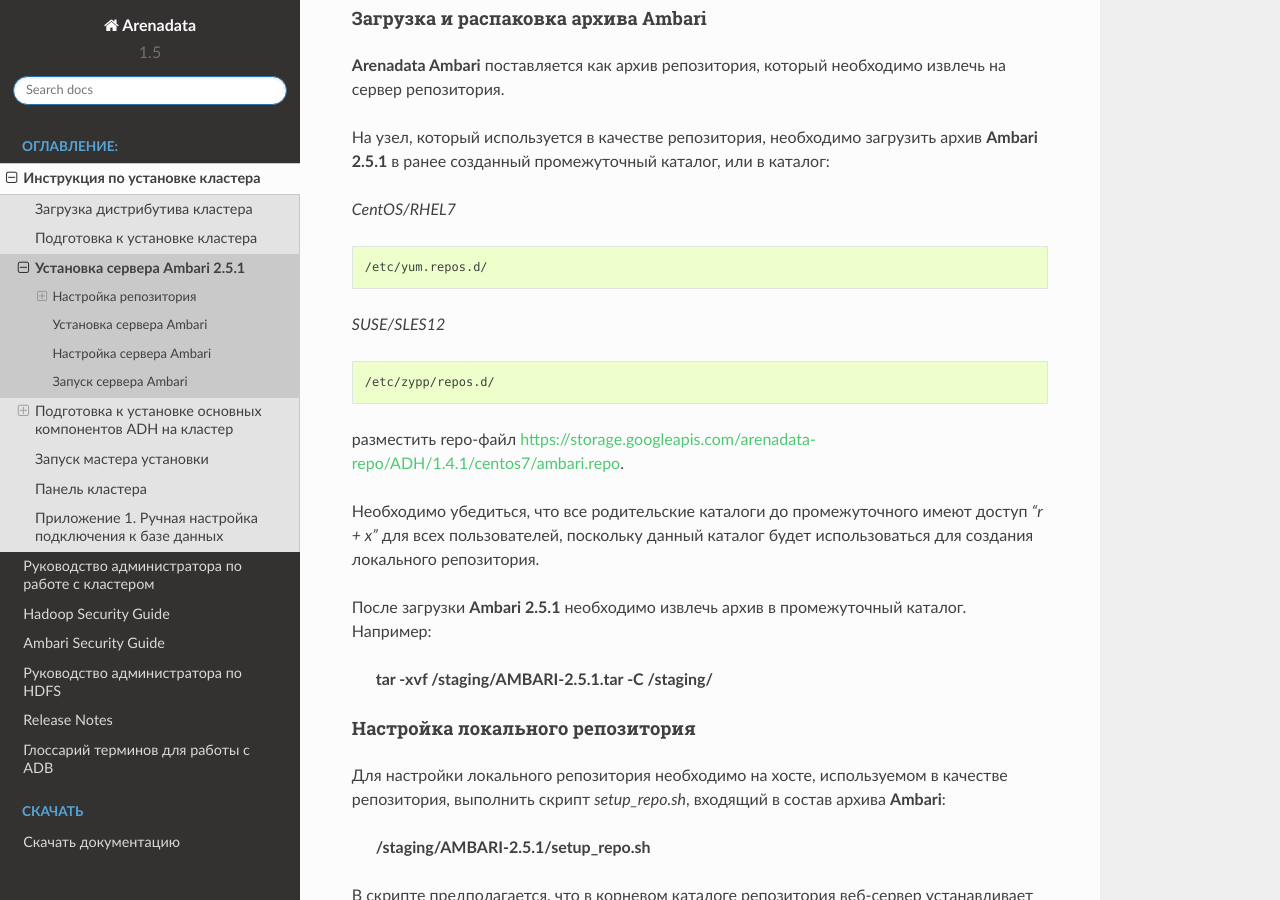
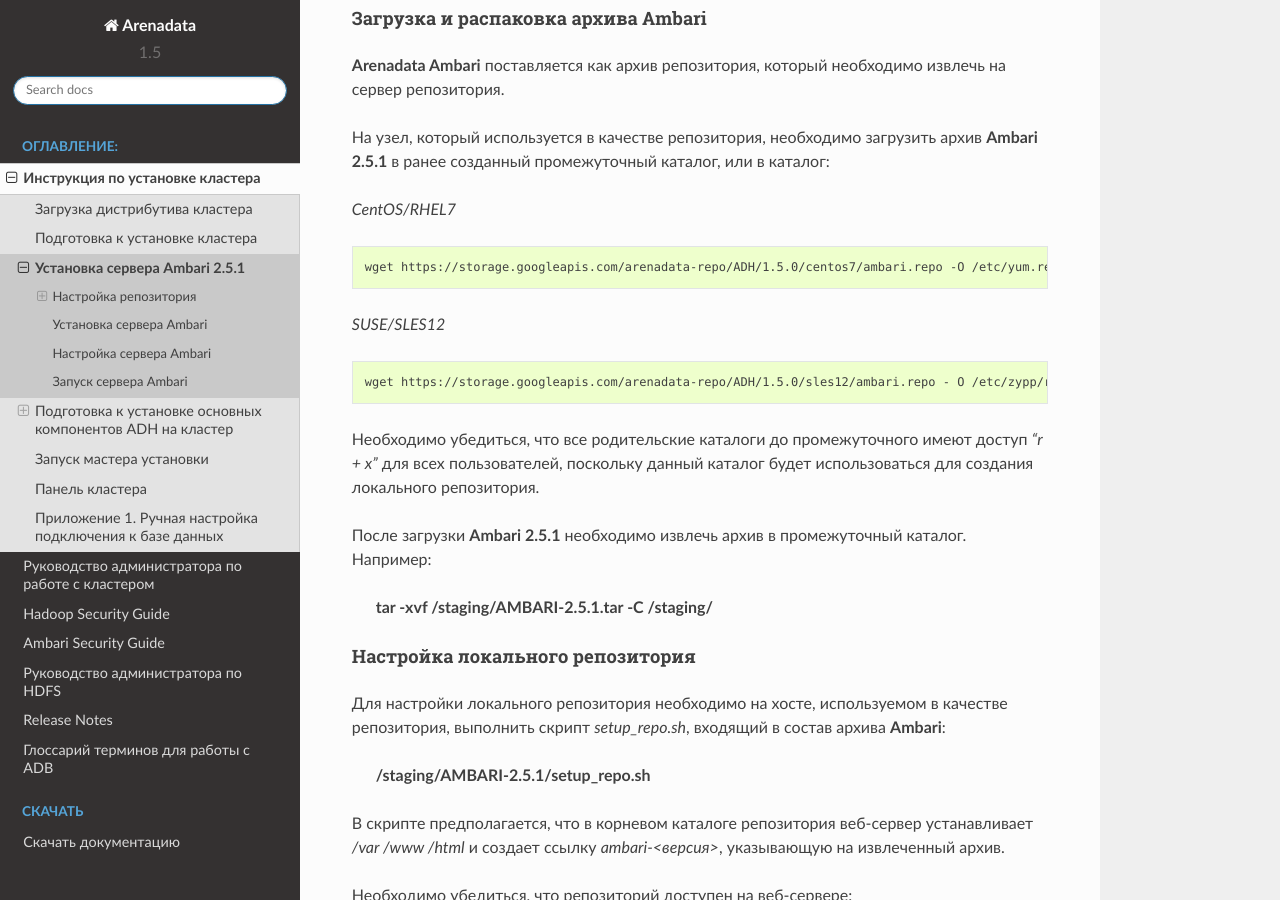
Before and after one commit to arenadata/docs_adps, a Sphinx documentation site: the page built from source/install/installation.rst, in a window 1280 px wide and 900 px high, scrolled down 2069 px. Built offline with Sphinx 7.4.7 and the Read the Docs theme 2.0.0, drawn with Linux system fonts in a browser that asks for light colours.

Commit message:
Fixed SUSE/SLES12 Ambari Installation Guide

```diff
--- a/source/install/installation.rst
+++ b/source/install/installation.rst
@@ -105,16 +105,15 @@
 
 .. code-block:: bash
 
-   /etc/yum.repos.d/
+   wget https://storage.googleapis.com/arenadata-repo/ADH/1.5.0/centos7/ambari.repo -O /etc/yum.repos.d/
 
 *SUSE/SLES12*
 
 .. code-block:: bash
 
-   /etc/zypp/repos.d/
+   wget https://storage.googleapis.com/arenadata-repo/ADH/1.5.0/sles12/ambari.repo - O /etc/zypp/repos.d/
 
 
-разместить repo-файл https://storage.googleapis.com/arenadata-repo/ADH/1.4.1/centos7/ambari.repo.
 
 Необходимо убедиться, что все родительские каталоги до промежуточного имеют доступ *"r + х"* для всех пользователей, поскольку данный каталог будет использоваться для создания локального репозитория.
 
```
